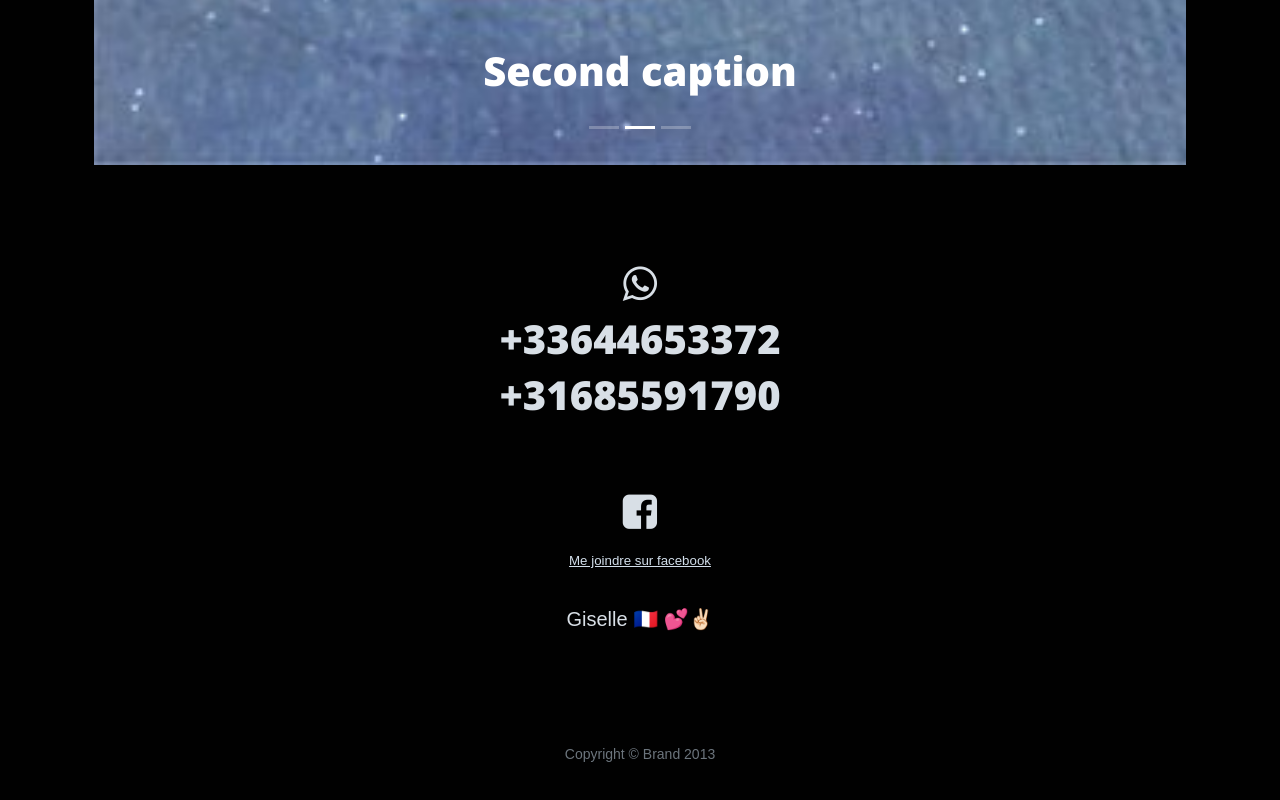
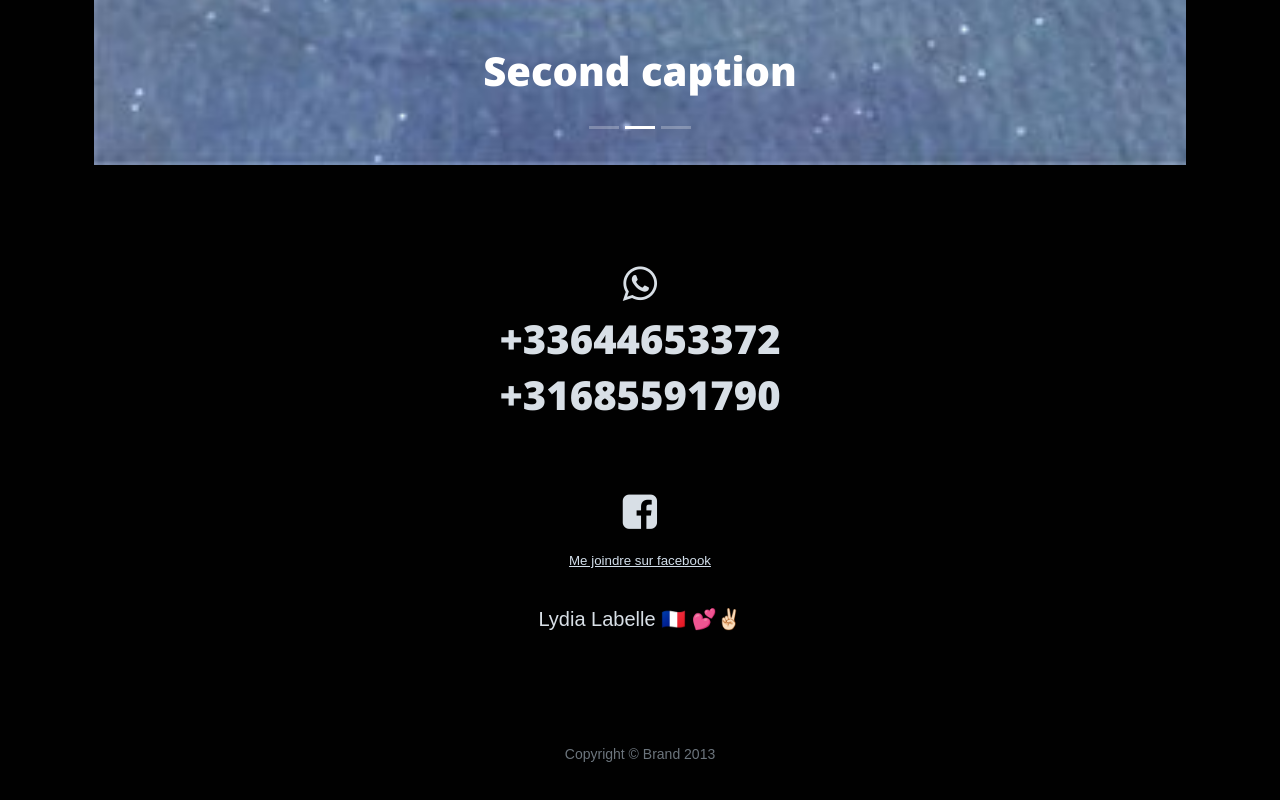
Before and after one commit to Raoulntia/Raoulntia.github.io, a plain HTML site: page index.html in a window 1280 px wide. Shown: the part 4142-4942 px from the top of the page. Drawn offline with nearby package versions, Linux system fonts and the light colour scheme.

Commit message:
Update index.html

```diff
--- a/index.html
+++ b/index.html
@@ -139,7 +139,7 @@
             <div class="text-center">
                 <h1 class="text-center"><i class="fa fa-facebook-square"></i></h1>
                 <a href="https://www.facebook.com/profile.php?id=100074873692223" style="font-size: 19px;font-family: arial;color: rgb(210,222,234);"><span style="text-decoration: underline;font-size:0.7em;">Me joindre sur facebook</span></a>
-                 <p style="text-align: center;">Giselle 🇫🇷 💕✌🏻</p>
+                 <p style="text-align: center;">Lydia Labelle 🇫🇷 💕✌🏻</p>
             </div>
         </div>
     </div>
```
